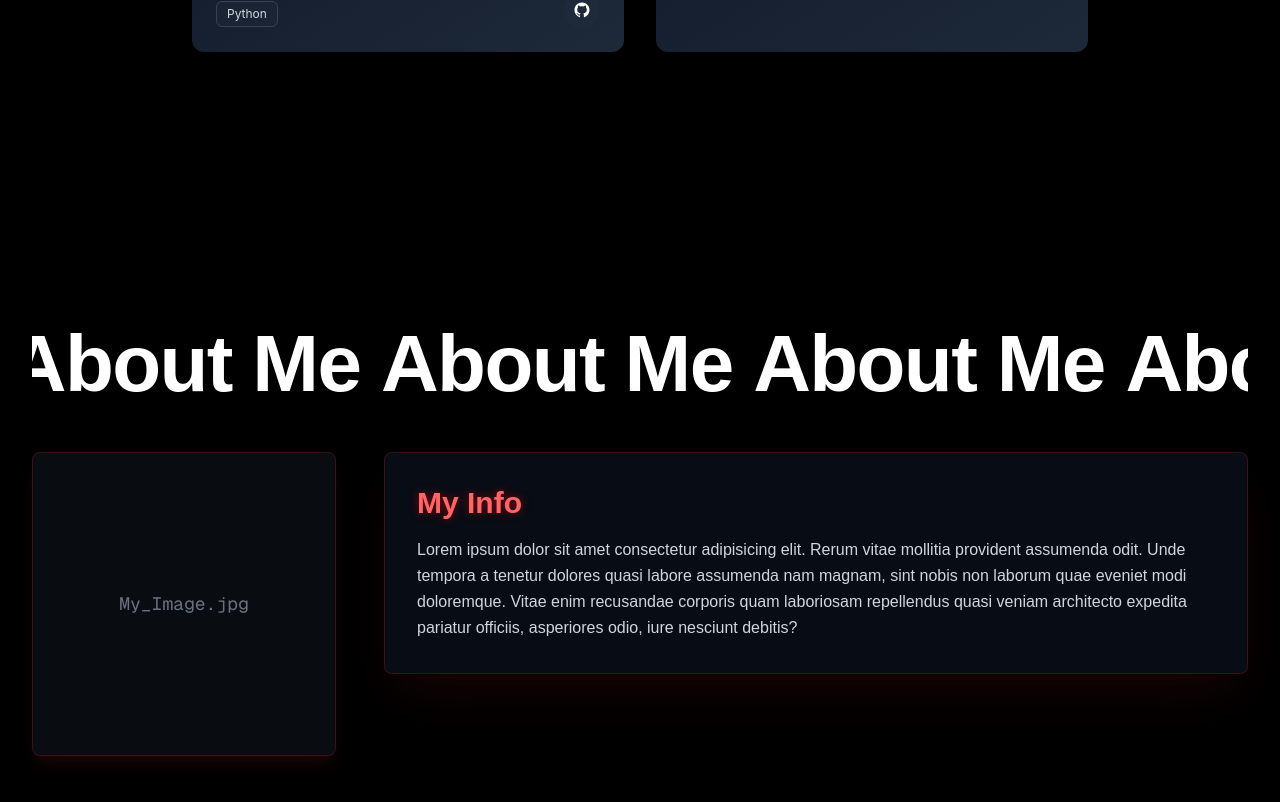
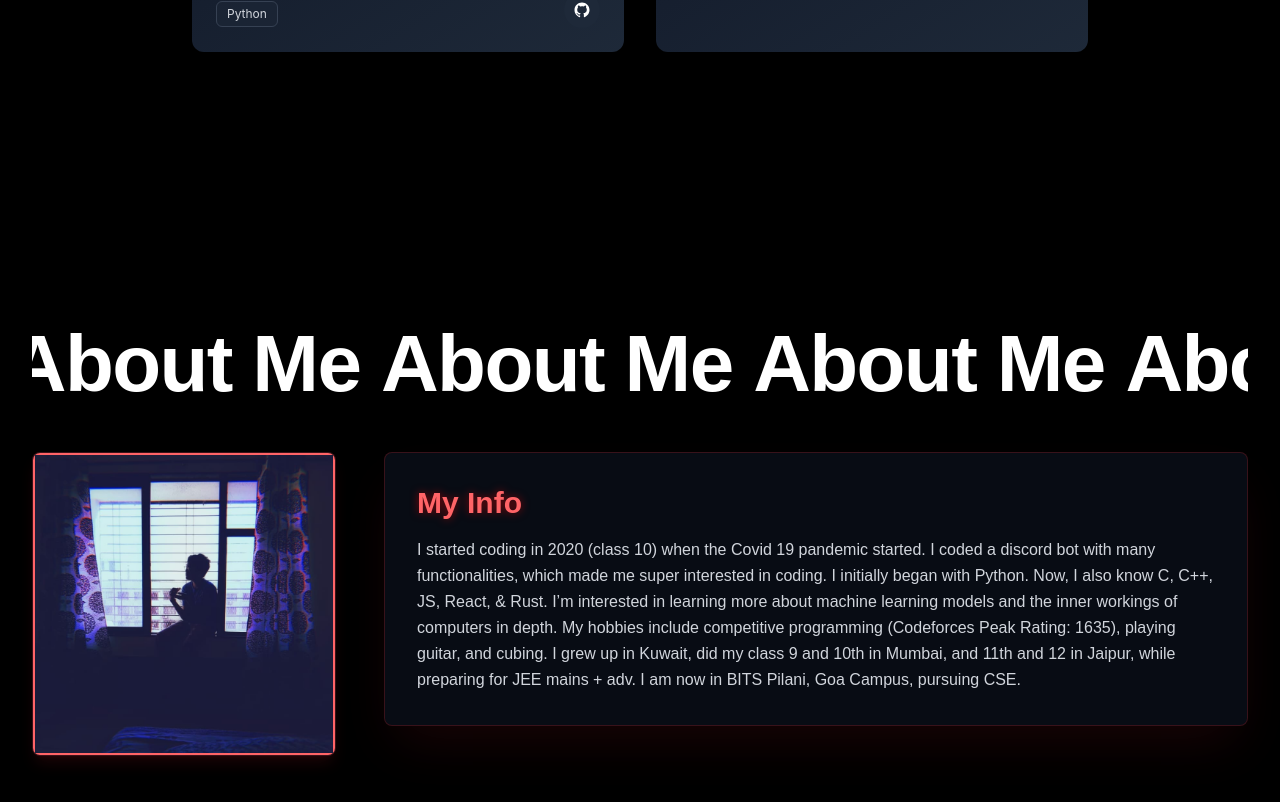
Before and after one commit to Darelife/DareDev, a Next.js app: page / in a window 1280 px wide. Shown: the part 2506-3308 px from the top of the page. Built offline with nearby package versions, Linux system fonts and the light colour scheme.

Commit message:
about meeeeeeeeeeeeeeeeeeeeeeeeeeeeeeeeee

```diff
--- a/src/components/About.tsx
+++ b/src/components/About.tsx
@@ -29,8 +29,12 @@ const About = () => {
             animate={isImageInView ? { opacity: 1, x: 0 } : { opacity: 0, x: -50 }}
             transition={{ duration: 0.6, ease: "easeOut" }}
           >
-            <div className="aspect-square bg-gray-800/30 border border-red-500/20 rounded-lg flex items-center justify-center shadow-lg shadow-red-500/10">
-              <span className="text-gray-500 text-lg font-mono">My_Image.jpg</span>
+            <div className="aspect-square bg-gray-800/30 border border-red-500/20 rounded-lg flex items-center justify-center shadow-lg shadow-red-500/10 overflow-hidden">
+              <img
+                src="/favicon.png"
+                alt="Profile"
+                className="w-full h-full object-cover rounded-none border-2 border-red-400 shadow"
+              />
             </div>
           </motion.div>
 
@@ -45,7 +49,8 @@ const About = () => {
             <div className="bg-gray-900/50 border border-red-500/20 p-6 sm:p-8 rounded-lg shadow-2xl shadow-red-500/10 backdrop-blur-sm">
               <h3 className="text-2xl sm:text-3xl font-bold mb-4 text-red-400 drop-shadow-[0_0_4px_rgba(255,0,0,0.5)]">My Info</h3>
               <p className="text-gray-300 leading-relaxed">
-                Lorem ipsum dolor sit amet consectetur adipisicing elit. Rerum vitae mollitia provident assumenda odit. Unde tempora a tenetur dolores quasi labore assumenda nam magnam, sint nobis non laborum quae eveniet modi doloremque. Vitae enim recusandae corporis quam laboriosam repellendus quasi veniam architecto expedita pariatur officiis, asperiores odio, iure nesciunt debitis?
+                I started coding in 2020 (class 10) when the Covid 19 pandemic started. I coded a discord bot with many functionalities, which made me super interested in coding. I initially began with Python. Now, I also know C, C++, JS, React, & Rust. I’m interested in learning more about machine learning models and the inner workings of computers in depth. My hobbies include competitive programming (Codeforces Peak Rating: 1635), playing guitar, and cubing. I grew up in Kuwait, did my class 9 and 10th in Mumbai, and 11th and 12 in Jaipur, while preparing for JEE mains + adv.
+I am now in BITS Pilani, Goa Campus, pursuing CSE.
               </p>
             </div>
           </motion.div>
```
Also changed, not shown: public/favicon.png (added).
